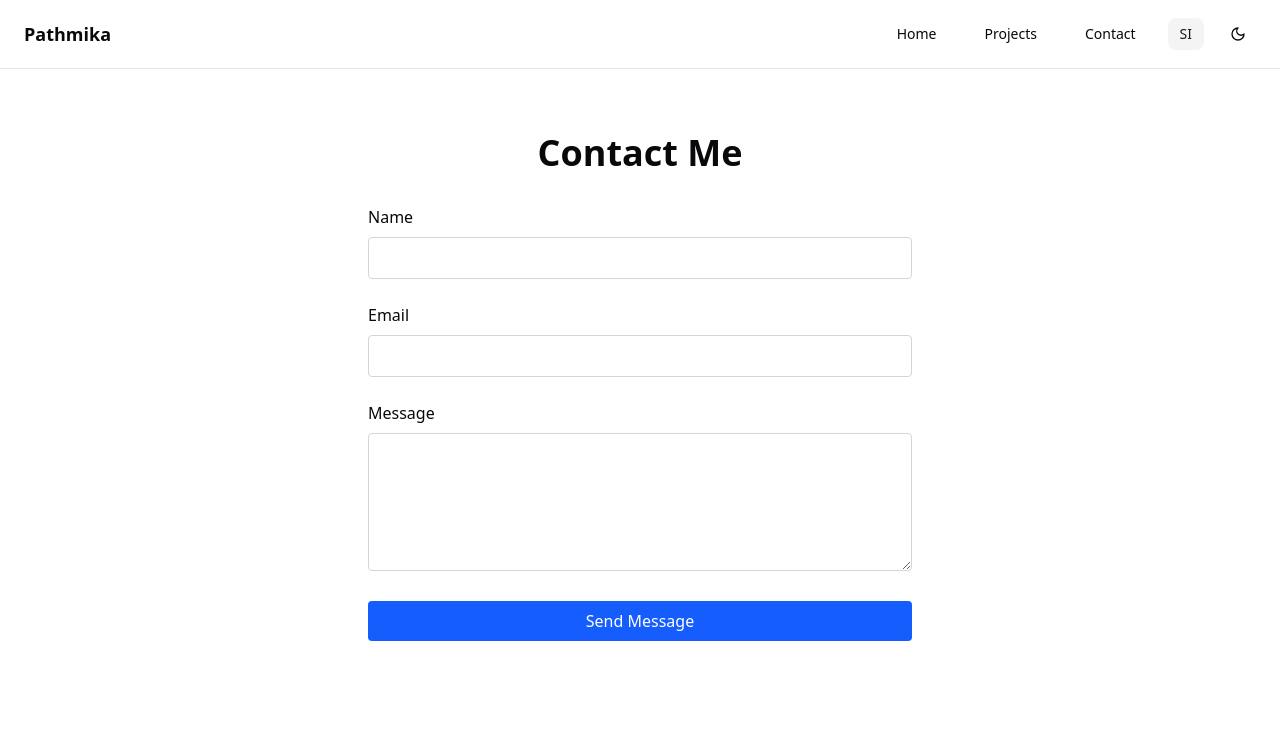
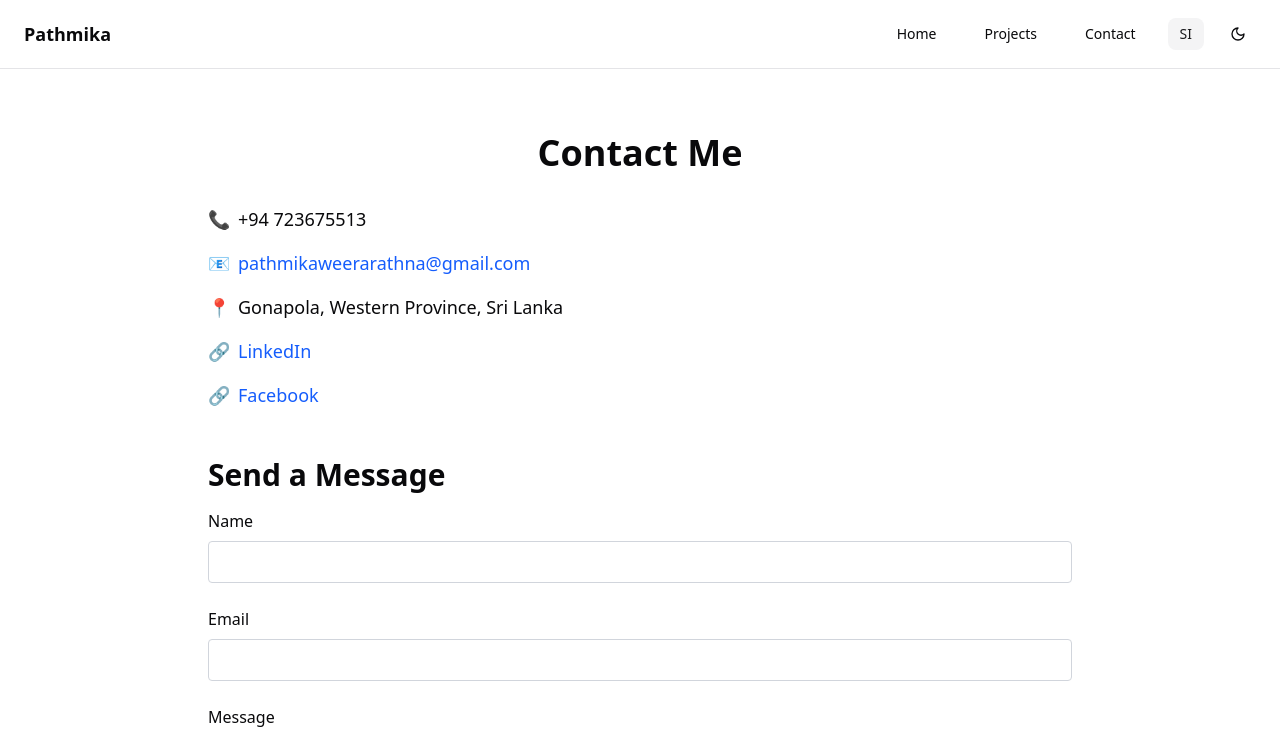
Before and after one commit to PathmikaW/my-portfolio, a Next.js app in the folder my-portfolio/: page /en/contact in a window 1280 px wide. Shown: the top 735 px of the page. Built offline with nearby package versions, Linux system fonts and the light colour scheme.

Commit message:
feat(contact): contact page updated with with api

```diff
--- a/my-portfolio/src/app/[locale]/contact/page.tsx
+++ b/my-portfolio/src/app/[locale]/contact/page.tsx
@@ -1,8 +1,14 @@
-// src/app/[locale]/contact/page.tsx
-
 'use client';
 
-import React, { useState } from 'react';
+import React, { useEffect, useState } from 'react';
+
+interface ContactInfo {
+  phone: string;
+  email: string;
+  location: string;
+  linkedin: string;
+  facebook: string;
+}
 
 export default function ContactPage() {
   const [formData, setFormData] = useState({
@@ -13,6 +19,16 @@ export default function ContactPage() {
 
   const [isSubmitting, setIsSubmitting] = useState(false);
   const [responseMessage, setResponseMessage] = useState('');
+  const [contactInfo, setContactInfo] = useState<ContactInfo | null>(null);
+
+  useEffect(() => {
+    const fetchContactInfo = async () => {
+      const res = await fetch('/api/contact');
+      const data = await res.json();
+      setContactInfo(data);
+    };
+    fetchContactInfo();
+  }, []);
 
   const handleChange = (e: React.ChangeEvent<HTMLInputElement | HTMLTextAreaElement>) => {
     setFormData({
@@ -50,10 +66,57 @@ export default function ContactPage() {
   };
 
   return (
-    <div className="min-h-screen flex flex-col max-w-xl mx-auto py-16 px-4">
-      <h1 className="text-4xl font-bold mb-8 text-center">Contact Me</h1>
+    <div className="min-h-screen flex flex-col max-w-4xl mx-auto py-16 px-4 space-y-12">
+      <h1 className="text-4xl font-bold text-center mb-8">Contact Me</h1>
 
+      {/* Section 1: Contact Info */}
+      {contactInfo ? (
+        <div className="space-y-4 text-lg">
+          <div className="flex items-center gap-2">
+            <span>📞</span>
+            <span>{contactInfo.phone}</span>
+          </div>
+          <div className="flex items-center gap-2">
+            <span>📧</span>
+            <a href={`mailto:${contactInfo.email}`} className="text-blue-600 hover:underline">
+              {contactInfo.email}
+            </a>
+          </div>
+          <div className="flex items-center gap-2">
+            <span>📍</span>
+            <span>{contactInfo.location}</span>
+          </div>
+          <div className="flex items-center gap-2">
+            <span>🔗</span>
+            <a
+              href={contactInfo.linkedin}
+              target="_blank"
+              rel="noopener noreferrer"
+              className="text-blue-600 hover:underline"
+            >
+              LinkedIn
+            </a>
+          </div>
+          <div className="flex items-center gap-2">
+            <span>🔗</span>
+            <a
+              href={contactInfo.facebook}
+              target="_blank"
+              rel="noopener noreferrer"
+              className="text-blue-600 hover:underline"
+            >
+              Facebook
+            </a>
+          </div>
+        </div>
+      ) : (
+        <p>Loading contact information...</p>
+      )}
+
+      {/* Section 2: Send Message Form */}
       <form onSubmit={handleSubmit} className="space-y-6">
+        <h2 className="text-3xl font-bold mb-4">Send a Message</h2>
+
         <div>
           <label className="block mb-2 font-medium">Name</label>
           <input
--- a/my-portfolio/src/app/api/contact/route.ts
+++ b/my-portfolio/src/app/api/contact/route.ts
@@ -1,12 +1,24 @@
 // src/app/api/contact/route.ts
 
 import { NextResponse } from 'next/server';
+
+const contactInfo = {
+  phone: '+94 723675513',
+  email: 'pathmikaweerarathna@gmail.com',
+  location: 'Gonapola, Western Province, Sri Lanka',
+  linkedin: 'https://www.linkedin.com/in/pathmika-weerarathna',
+  facebook: 'https://www.facebook.com/pathmika.weerarathna',
+};
+
+export async function GET() {
+  return NextResponse.json(contactInfo);
+}
 
 export async function POST(req: Request) {
   try {
     const body = await req.json();
 
-    // Log incoming data
+    // Log incoming data (send message form)
     console.log('Contact form submitted:', body);
 
     // Example: You could save to DB here
```
